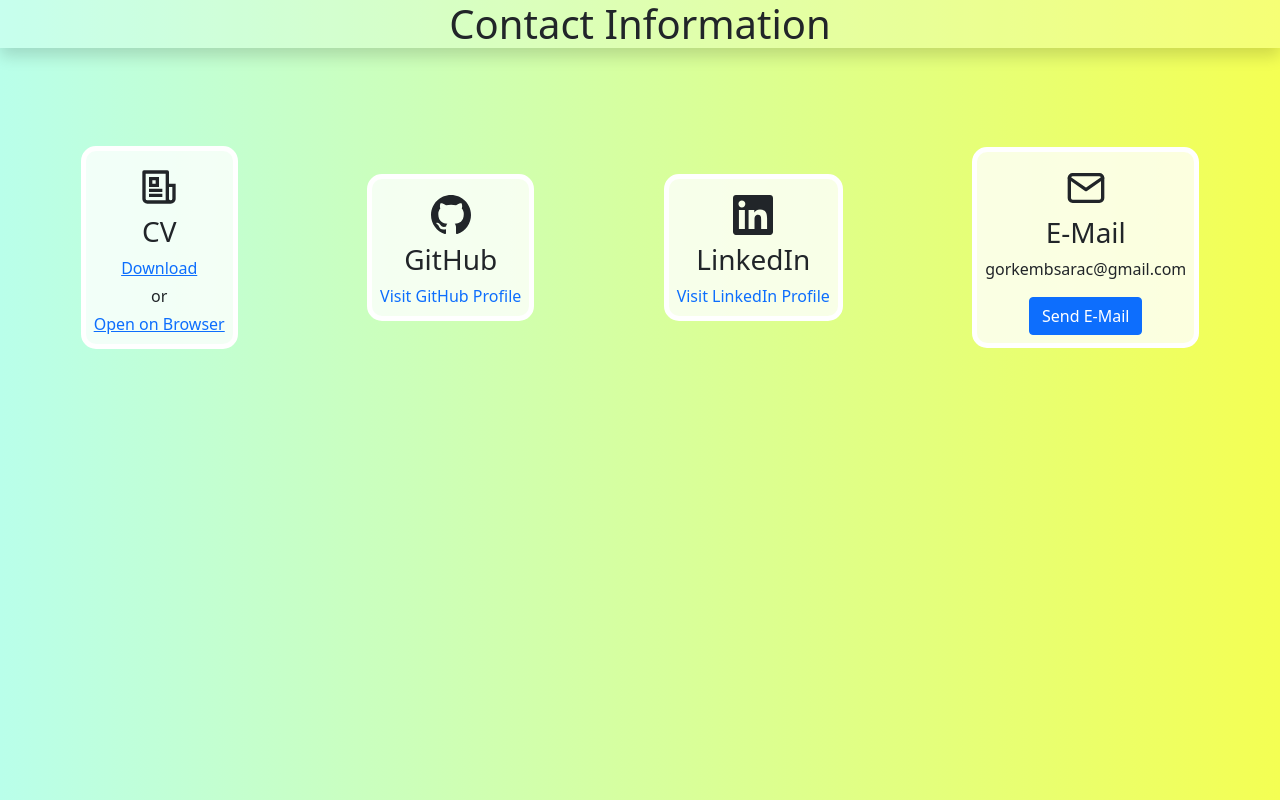
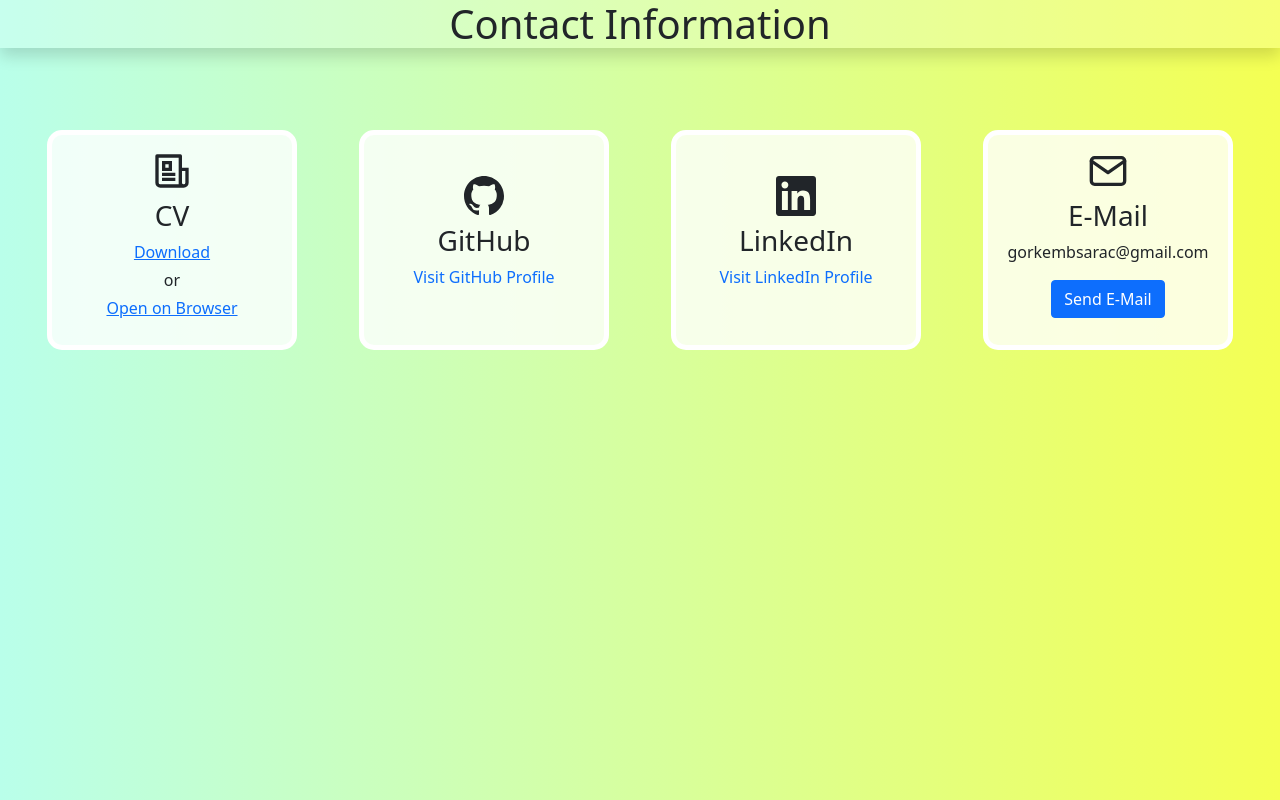
Before and after one commit to gorkmbs/personal-site, a React (Create React App) app: page / in a window 1280 px wide. Shown: the part 4119-4919 px from the top of the page. Built offline with nearby package versions, Linux system fonts and the light colour scheme; no server answers.

Commit message:
icons fixed

```diff
--- a/src/components/Contacts.js
+++ b/src/components/Contacts.js
@@ -160,11 +160,13 @@ const Contacts = ({ urlServer, pageYPosition, navbarSpace }) => {
         <div style={{ height: "50px" }}></div>
         <div className="d-flex m-2 p-2 justify-content-around flex-wrap align-items-center ">
           <div
-            className="m-4 p-2"
+            className="m-2 p-2"
             style={{
               background: "rgba(255,255,255,0.8)",
               border: "5px solid rgba(255,255,255,1)",
               borderRadius: "15px",
+              width: "250px",
+              height: "220px",
             }}
           >
             <h1 className="text-center">
@@ -182,6 +184,7 @@ const Contacts = ({ urlServer, pageYPosition, navbarSpace }) => {
               </a>
             </div>
             <p className="text-center m-1 p-0">or</p>
+            <div className="d-flex justify-content-center ">
               <a
                 href={urlServer + "/downloads/open-personal-cv"}
                 target="_blank"
@@ -190,18 +193,23 @@ const Contacts = ({ urlServer, pageYPosition, navbarSpace }) => {
                 Open on Browser
               </a>
             </div>
+          </div>
           <div
-            className="m-4 p-2"
+            className="m-2 p-2"
             style={{
               background: "rgba(255,255,255,0.8)",
               border: "5px solid rgba(255,255,255,1)",
               borderRadius: "15px",
+              width: "250px",
+              height: "220px",
             }}
           >
+            <div style={{ height: "25px" }}></div>
             <h1 className="text-center">
               <GoMarkGithub />
             </h1>
             <h3 className="text-center">GitHub</h3>
+            <div className="d-flex justify-content-center ">
               <a
                 href="https://github.com/tamzirtapoz"
                 target="_blank"
@@ -211,18 +219,23 @@ const Contacts = ({ urlServer, pageYPosition, navbarSpace }) => {
                 Visit GitHub Profile
               </a>
             </div>
+          </div>
           <div
-            className="m-4 p-2"
+            className="m-2 p-2"
             style={{
               background: "rgba(255,255,255,0.8)",
               border: "5px solid rgba(255,255,255,1)",
               borderRadius: "15px",
+              width: "250px",
+              height: "220px",
             }}
           >
+            <div style={{ height: "25px" }}></div>
             <h1 className="text-center">
               <SiLinkedin />
             </h1>
             <h3 className="text-center">LinkedIn</h3>
+            <div className="d-flex justify-content-center ">
               <a
                 href="https://www.linkedin.com/in/g%C3%B6rkem-bu%C4%9Fra-sara%C3%A7-3458b0149/"
                 target="_blank"
@@ -232,19 +245,22 @@ const Contacts = ({ urlServer, pageYPosition, navbarSpace }) => {
                 Visit LinkedIn Profile
               </a>
             </div>
+          </div>
           <div
-            className="m-4 p-2"
+            className="m-2 p-2"
             style={{
               background: "rgba(255,255,255,0.8)",
               border: "5px solid rgba(255,255,255,1)",
               borderRadius: "15px",
+              width: "250px",
+              height: "220px",
             }}
           >
             <h1 className="text-center">
               <FiMail />
             </h1>
             <h3 className="text-center">E-Mail</h3>
-            <p>gorkembsarac@gmail.com</p>
+            <p className="text-center">gorkembsarac@gmail.com</p>
             <div className="d-flex justify-content-center">
               <button
                 className="btn btn-primary"
```
Lines whose indentation alone changed are shown as unchanged.
